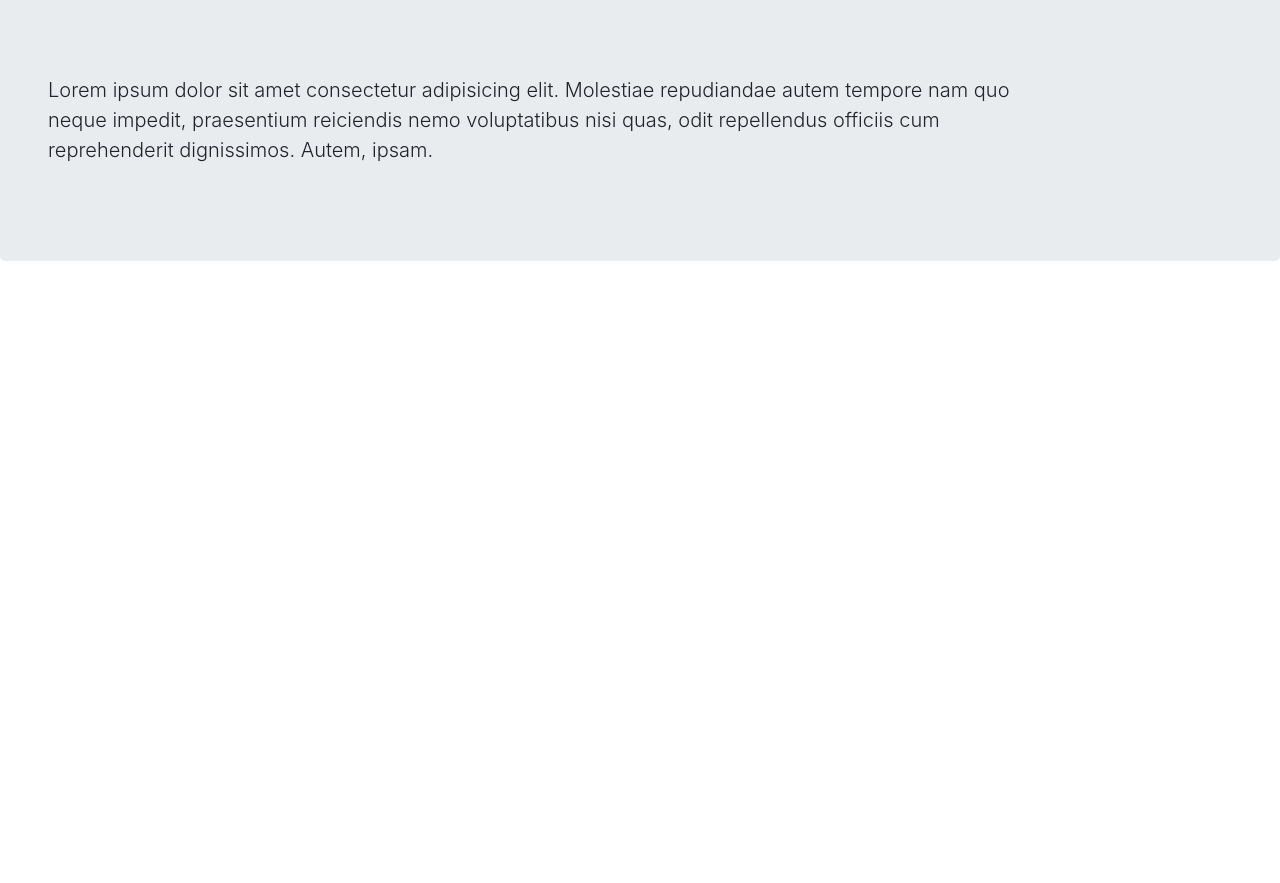
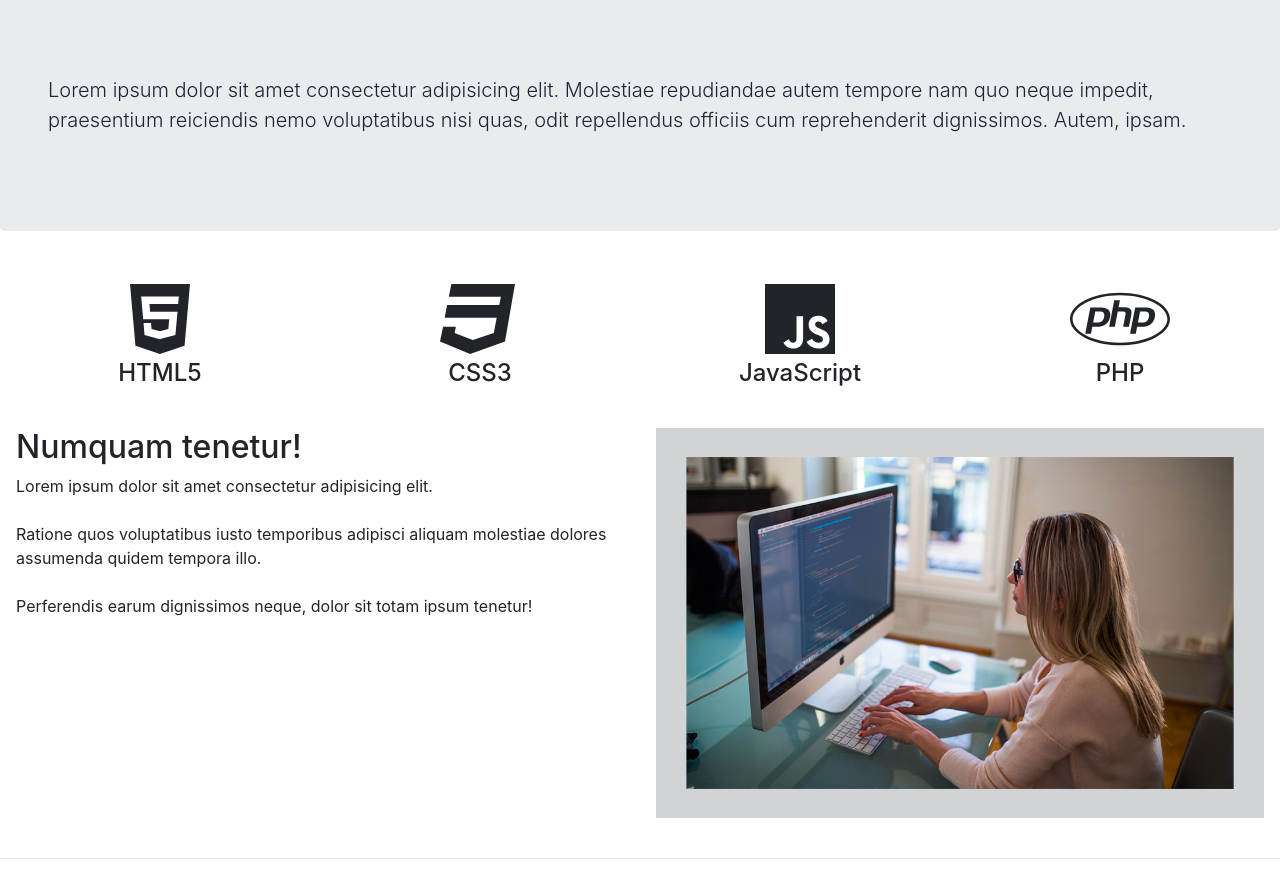
Before and after one commit to renedotone/new-portfolio, a plain HTML site: page index.html in a window 1280 px wide. Shown: the part 676-1559 px from the top of the page. Before the commit the page ends 969 px from the top, so only its background shows below. Drawn offline with nearby package versions, Linux system fonts and the light colour scheme.

Commit message:
more content

```diff
--- a/index.html
+++ b/index.html
@@ -3,7 +3,7 @@
 <head>
 	<meta charset="utf-8">
 	<meta name="viewport" content="width=device-width, initial-scale=1">
-	<title>Complete Bootstrap 4 Website Layout</title>
+	<title>René Spijker</title>
 	<link rel="stylesheet" href="https://maxcdn.bootstrapcdn.com/bootstrap/4.0.0/css/bootstrap.min.css">
 	<script src="https://ajax.googleapis.com/ajax/libs/jquery/3.3.1/jquery.min.js"></script>
 	<script src="https://cdnjs.cloudflare.com/ajax/libs/popper.js/1.12.9/umd/popper.min.js"></script>
@@ -69,7 +69,7 @@
 <!--- Jumbotron -->
 <div class="container-fluid">
 	<div class="row jumbotron">
-	<div class="col-xs-12 col-sm-12 col-md-9 col-lg-9 col-xl-10">
+		<div class="col-xs-12 col-sm-12 col-md-12 col-lg-12 col-xl-12">
 			<p class="lead">Lorem ipsum dolor sit amet consectetur adipisicing elit.
 				Molestiae repudiandae autem tempore nam quo neque impedit, praesentium
 				reiciendis nemo voluptatibus nisi quas, odit repellendus officiis cum
@@ -83,13 +83,59 @@
 
 
 <!--- Three Column Section -->
-
+<div class="container-fluid padding">
+	<div class="row text-center padding">
+		<div class="col-xs-12 col-sm-6 col-md-3">
+			<i class="fab fa-html5 fa-5x"></i>
+			<h4>HTML5</h4>
+		</div>
+		<div class="col-xs-12 col-sm-6 col-md-3">
+				<i class="fab fa-css3 fa-5x"></i>
+				<h4>CSS3</h4>
+		</div>
+		<div class="col-xs-12 col-sm-6 col-md-3">
+				<i class="fab fa-js fa-5x"></i>
+				<h4>JavaScript</h4>
+		</div>
+		<div class="col-xs-12 col-sm-6 col-md-3">
+				<i class="fab fa-php fa-5x"></i>
+				<h4>PHP</h4>
+		</div>
+		<!-- <div class="col-xs-12 col-sm-6 col-md-4">
+				<i class="fab fa-laravel fa-5x"></i>
+				<h4>Laravel</h4>
+		</div>
+		<div class="col-xs-12 col-sm-6 col-md-4">
+				<i class="fab fa-github fa-5x"></i>
+				<h4>GitHub</h4>
+		</div>
+		 -->
+		<hr class="my-4">
+	</div>
+</div>
 
 <!--- Two Column Section -->
+<div class="container-fluid padding">
+	<div class="row padding">
+		<div class="col-lg-6">
+			<h2>Numquam tenetur!</h2>
+			<p>Lorem ipsum dolor sit amet consectetur adipisicing elit. <br><br>
+				Ratione quos voluptatibus iusto temporibus adipisci aliquam molestiae
+				dolores assumenda quidem tempora illo. <br><br>Perferendis earum dignissimos neque,
+				dolor sit totam ipsum tenetur!</p>
+		</div>
+		<div class="col-lg-6">
+				<img src="img/desk.png" class="img-fluid">
+		</div>
+	</div>
+</div>
 
-
+<hr class="my-4">
 <!--- Fixed background -->
-
+<figure>
+	<div class="fixed-wrap">
+		<div id="fix">
+</figure>
 
 <!--- Emoji Section -->
 
```
Lines whose indentation alone changed are shown as unchanged.
